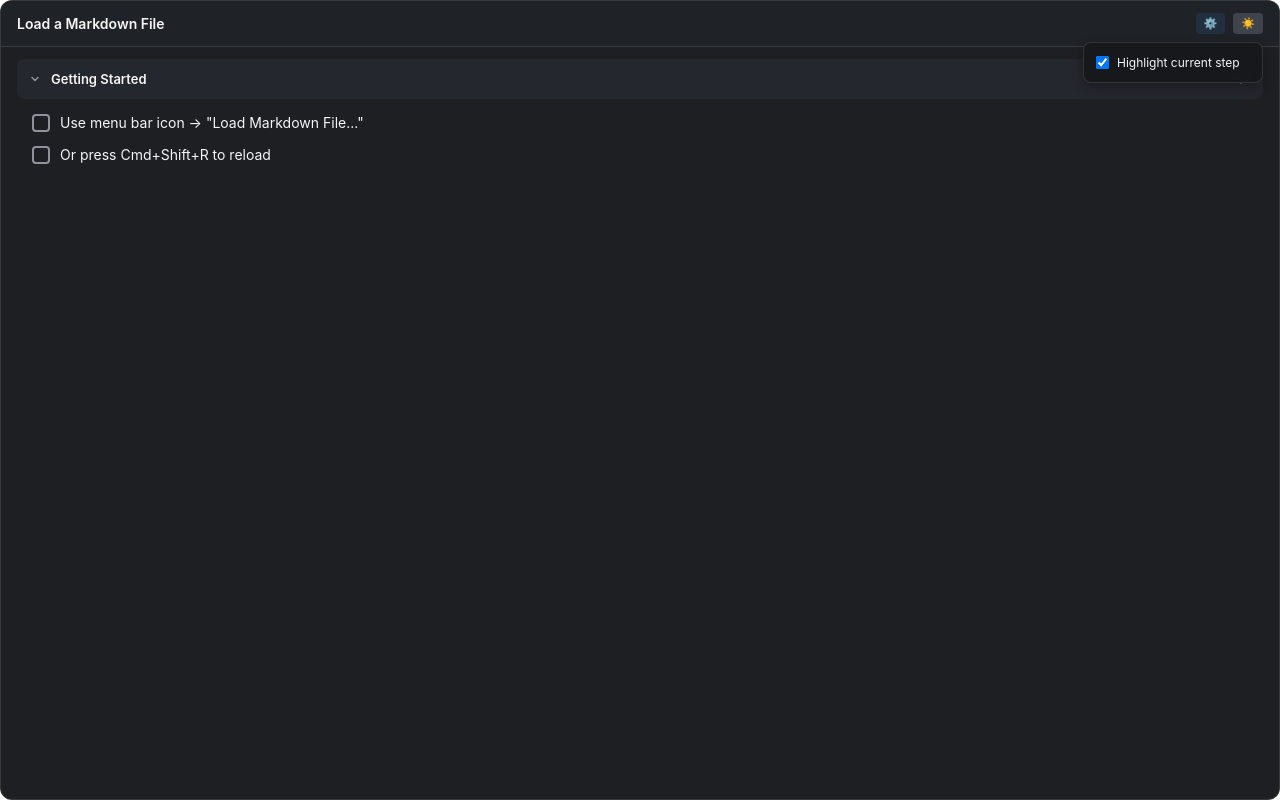
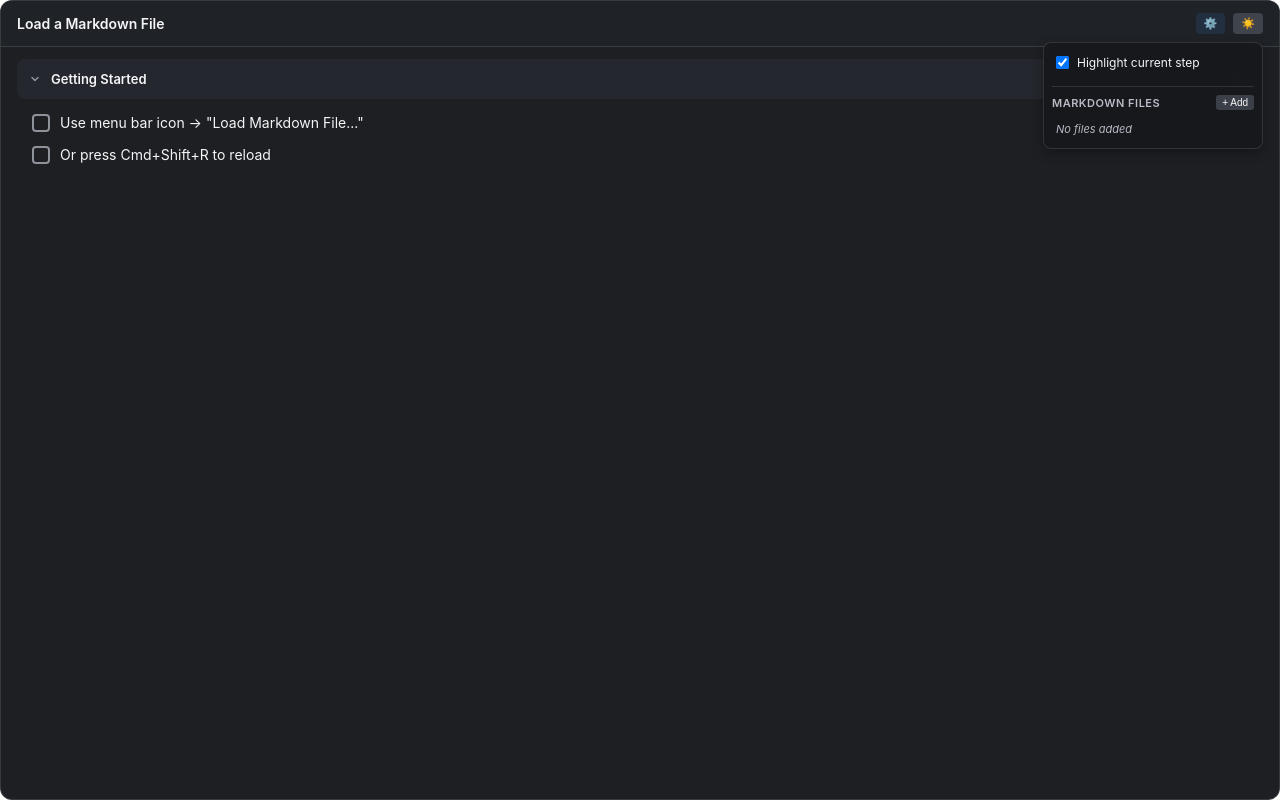
Before and after one commit to scdozier/stepsheet, a React app: page / in a window 1280 px wide. Both pictures are taken after a click on the button "⚙️". Built offline with nearby package versions, Linux system fonts and the light colour scheme.

Commit message:
Add File Library to Settings
Agent-Id: agent-064a0a89-3461-4205-ac8d-e926a370ec6d
Linked-Note-Id: adb0554b-6da4-41f9-9cbe-ff0507e90afc

```diff
--- a/src/App.tsx
+++ b/src/App.tsx
@@ -6,13 +6,21 @@ import { useTheme } from './ThemeContext';
 // Type for task state map
 type TaskStateMap = Record<string, boolean>;
 
+// Type for file library entry
+interface FileLibraryEntry {
+  path: string;
+  name: string;
+}
+
 // Type for app settings
 interface AppSettings {
   highlightCurrentStep: boolean;
+  fileLibrary: FileLibraryEntry[];
 }
 
 const DEFAULT_SETTINGS: AppSettings = {
   highlightCurrentStep: true,
+  fileLibrary: [],
 };
 
 // Default empty checklist when no file is loaded
@@ -325,6 +333,54 @@ const App: React.FC = () => {
     }));
   };
 
+  // Load a file from the library
+  const loadFileFromLibrary = useCallback(async (filePath: string) => {
+    try {
+      const content = await window.electronAPI?.readFile(filePath);
+      if (content) {
+        const parsed = parseMarkdown(content);
+        const converted = convertParsedToChecklistData(parsed);
+        const withPersistedState = applyPersistedState(converted, persistedTasksRef.current);
+        setChecklistData(withPersistedState);
+        setLoadedFilePath(filePath);
+        setCurrentItemIndex(-1);
+      }
+    } catch (error) {
+      console.error('Failed to load file from library:', error);
+    }
+  }, []);
+
+  // Add a file to the library
+  const addFileToLibrary = async () => {
+    try {
+      const filePath = await window.electronAPI?.openFile();
+      if (filePath) {
+        // Extract file name from path
+        const name = filePath.split('/').pop() || filePath.split('\\').pop() || filePath;
+        // Check if already in library
+        const alreadyExists = settings.fileLibrary.some(entry => entry.path === filePath);
+        if (!alreadyExists) {
+          setSettings(prev => ({
+            ...prev,
+            fileLibrary: [...prev.fileLibrary, { path: filePath, name }],
+          }));
+        }
+        // Load the file
+        await loadFileFromLibrary(filePath);
+      }
+    } catch (error) {
+      console.error('Failed to add file to library:', error);
+    }
+  };
+
+  // Remove a file from the library
+  const removeFileFromLibrary = (filePath: string) => {
+    setSettings(prev => ({
+      ...prev,
+      fileLibrary: prev.fileLibrary.filter(entry => entry.path !== filePath),
+    }));
+  };
+
   // Get display title from markdown or fallback
   const displayTitle = checklistData.title || 'DemoOverlay';
 
@@ -426,7 +482,8 @@ const App: React.FC = () => {
                 border: `1px solid ${theme.colors.border}`,
                 borderRadius: '8px',
                 padding: '8px',
-                minWidth: '180px',
+                minWidth: '220px',
+                maxWidth: '280px',
                 zIndex: 100,
                 boxShadow: '0 4px 12px rgba(0,0,0,0.3)',
               }}
@@ -450,6 +507,120 @@ const App: React.FC = () => {
                 />
                 Highlight current step
               </label>
+
+              {/* File Library Section */}
+              <div style={{
+                marginTop: '12px',
+                borderTop: `1px solid ${theme.colors.border}`,
+                paddingTop: '8px',
+              }}>
+                <div style={{
+                  display: 'flex',
+                  alignItems: 'center',
+                  justifyContent: 'space-between',
+                  marginBottom: '8px',
+                }}>
+                  <span style={{
+                    fontSize: '11px',
+                    fontWeight: 600,
+                    color: theme.colors.textSecondary,
+                    textTransform: 'uppercase',
+                    letterSpacing: '0.5px',
+                  }}>
+                    Markdown Files
+                  </span>
+                  <button
+                    onClick={addFileToLibrary}
+                    style={{
+                      padding: '2px 6px',
+                      fontSize: '10px',
+                      backgroundColor: theme.colors.buttonBg,
+                      color: theme.colors.textPrimary,
+                      border: 'none',
+                      borderRadius: '3px',
+                      cursor: 'pointer',
+                    }}
+                    title="Add markdown file"
+                  >
+                    + Add
+                  </button>
+                </div>
+
+                {/* File list */}
+                <div style={{
+                  maxHeight: '150px',
+                  overflowY: 'auto',
+                }}>
+                  {settings.fileLibrary.length === 0 ? (
+                    <div style={{
+                      fontSize: '11px',
+                      color: theme.colors.textSecondary,
+                      fontStyle: 'italic',
+                      padding: '4px',
+                    }}>
+                      No files added
+                    </div>
+                  ) : (
+                    settings.fileLibrary.map((entry) => (
+                      <div
+                        key={entry.path}
+                        style={{
+                          display: 'flex',
+                          alignItems: 'center',
+                          gap: '4px',
+                          padding: '4px',
+                          borderRadius: '4px',
+                          backgroundColor: loadedFilePath === entry.path
+                            ? theme.colors.activeBg
+                            : 'transparent',
+                        }}
+                      >
+                        <button
+                          onClick={() => loadFileFromLibrary(entry.path)}
+                          style={{
+                            flex: 1,
+                            textAlign: 'left',
+                            padding: '2px 4px',
+                            fontSize: '11px',
+                            backgroundColor: 'transparent',
+                            color: loadedFilePath === entry.path
+                              ? theme.colors.activeText
+                              : theme.colors.textPrimary,
+                            border: 'none',
+                            cursor: 'pointer',
+                            overflow: 'hidden',
+                            textOverflow: 'ellipsis',
+                            whiteSpace: 'nowrap',
+                            fontWeight: loadedFilePath === entry.path ? 600 : 400,
+                          }}
+                          title={entry.path}
+                        >
+                          {loadedFilePath === entry.path && '● '}
+                          {entry.name}
+                        </button>
+                        <button
+                          onClick={(e) => {
+                            e.stopPropagation();
+                            removeFileFromLibrary(entry.path);
+                          }}
+                          style={{
+                            padding: '0 4px',
+                            fontSize: '10px',
+                            backgroundColor: 'transparent',
+                            color: theme.colors.textSecondary,
+                            border: 'none',
+                            cursor: 'pointer',
+                            opacity: 0.7,
+                          }}
+                          title="Remove from library"
+                        >
+                          ✕
+                        </button>
+                      </div>
+                    ))
+                  )}
+                </div>
+              </div>
             </div>
           )}
         </div>
```
Also changed, not shown: sample/cogops-demo.md (deleted, +0 -51 lines).
